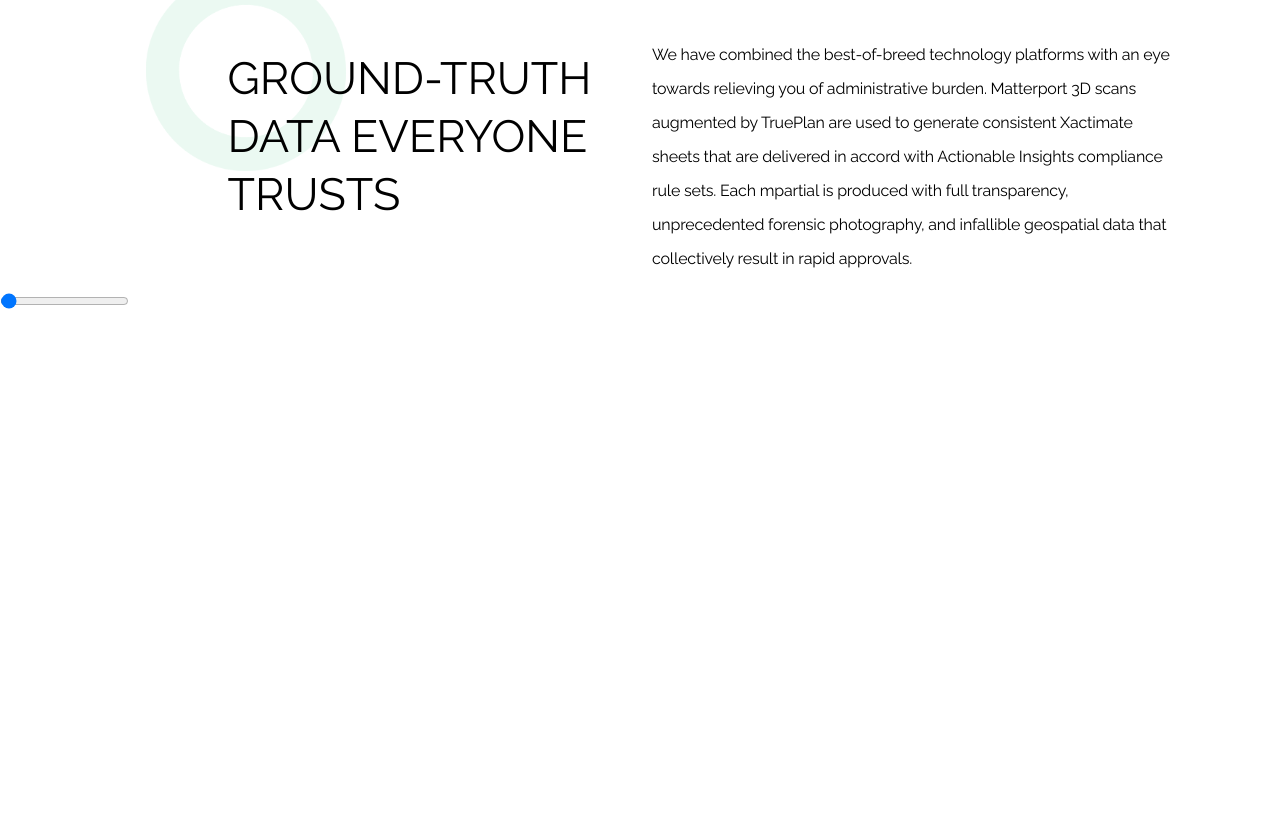
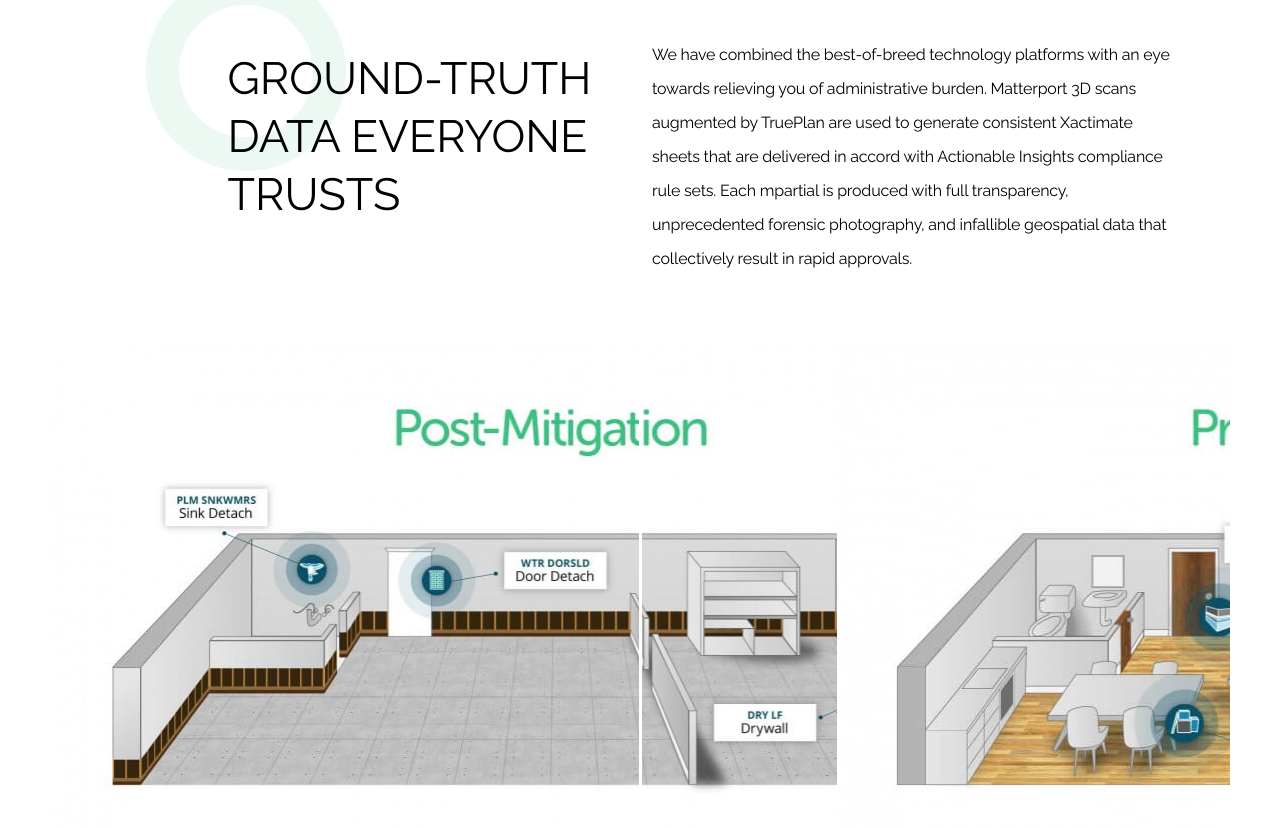
Before and after one commit to muzammil-tariq/nullBrainer, a React (Create React App) app: page / in a window 1280 px wide. Shown: the part 843-1671 px from the top of the page. Before the commit the page ends 1159 px from the top, so only its background shows below. Built offline with nearby package versions, Linux system fonts and the light colour scheme.

Commit message:
postMigration

```diff
--- a/src/scenes/post-mitigration/index.css
+++ b/src/scenes/post-mitigration/index.css
@@ -0,0 +1,55 @@
+.mitigration{
+    width: 100%;
+    height: auto;
+    padding: 50px 50px 0;
+    align-items: center;
+}
+ .wrapper{
+    box-sizing: border-box;
+    position: relative;
+    width: 100%;
+    height: 631.25px;
+    overflow: hidden;
+    display: block;
+ }
+ .wrapper .images{
+     height: 100%;
+     width: 100%;
+     display: flex;
+ }
+ .wrapper .images .img-1{
+     height: 100%;
+     width: 100%;
+     background: url(../../assets/postMitigration.jpg);
+     background-repeat: no-repeat;
+ }
+ .wrapper .images .img-2{
+     height: 100%;
+     width: 50%;
+     background: url(../../assets/preMitigation.jpg);
+     background-repeat: no-repeat;
+ }
+
+ .wrapper .slider{
+     position: absolute;
+     z-index: 1000;
+     top: 0;
+     z-index: 99;
+     width: 100%;
+ }
+
+ .wrapper .slider input{
+     width: 100%;
+     outline: none;
+     outline: none;
+     background: none;
+     -webkit-appearance: none;
+ }
+ .slider input::-webkit-slider-thumb{
+    -webkit-appearance: none;
+  height: 486px;
+  background: #fff;
+  width: 3px;
+
+
+ }
--- a/src/scenes/post-mitigration/postMitigration.js
+++ b/src/scenes/post-mitigration/postMitigration.js
@@ -1,8 +1,19 @@
 import React from 'react';
 import './index.css'
 const postMitigration = (props) => (
-    <input type="range" id="slider" min="0" max="100" value="1"  />
 
-    );
+    <section className="mitigration" >
+        <div className="wrapper">
+            <div className="images">
+                <div className="img-1"></div>
+                <div className="img-2"></div>
+            </div>
+            <div className="slider">
+            <input type="range" min="0" max="100" value="50"/>
+            </div>
+        </div>
+    </section>
+
+);
 
 export default postMitigration;
```
Also changed, not shown: src/assets/postMitigration.jpg (added), src/assets/preMitigation.jpg (added).
